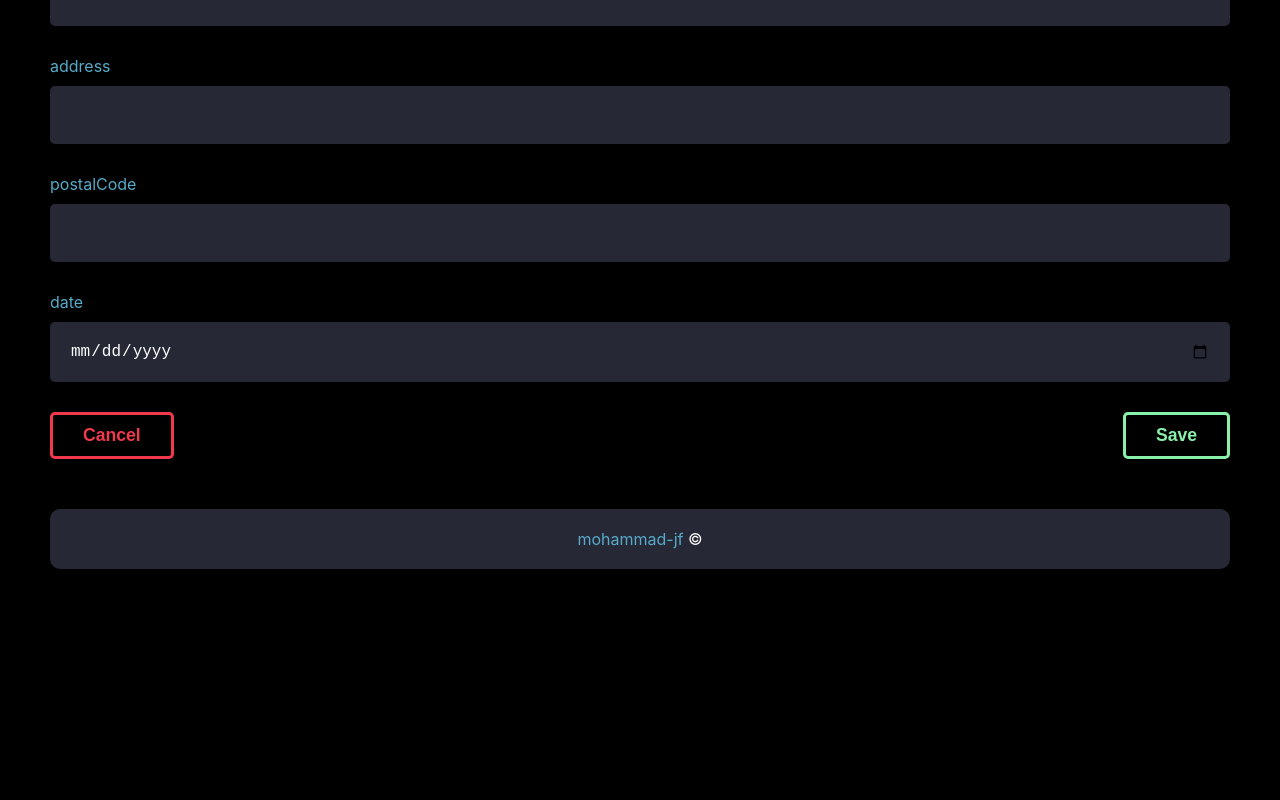
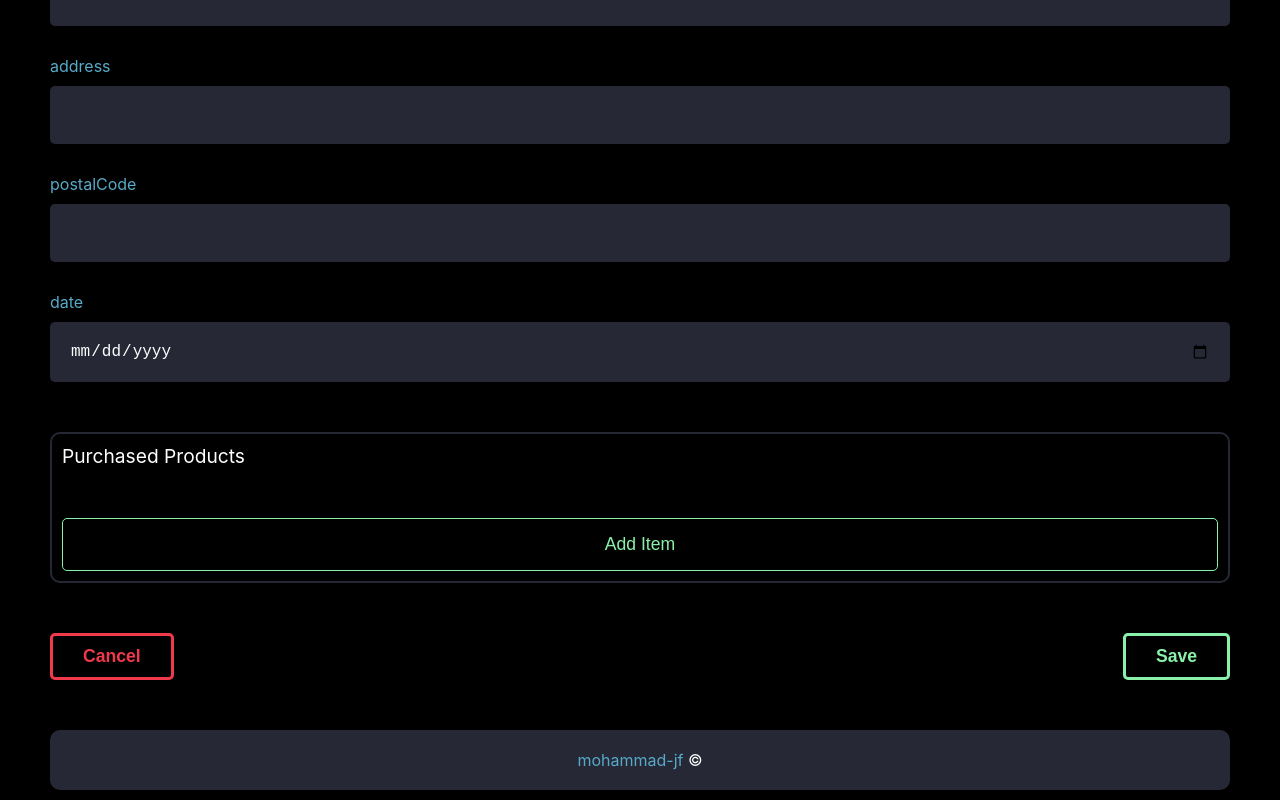
Before and after one commit to Mohammad-jf/next-crm-project, a Next.js app: page /add-customer in a window 1280 px wide. Shown: the part 662-1462 px from the top of the page. Before the commit the page ends 1241 px from the top, so only its background shows below. Built offline with nearby package versions, Linux system fonts and the light colour scheme.

Commit message:
itemList component

```diff
--- a/components/module/Form.jsx
+++ b/components/module/Form.jsx
@@ -1,4 +1,5 @@
 import FormInput from "./FormInput"
+import ItemList from "./ItemList";
 
 const Form = ({ formData, setFormData }) => {
 
@@ -14,6 +15,7 @@ const Form = ({ formData, setFormData }) => {
             <FormInput name='address' value={formData.address} label='address' type='text' onChange={formDataHandler} />
             <FormInput name='postalCode' value={formData.postalCode} label='postalCode' type='text' onChange={formDataHandler} />
             <FormInput name='date' value={formData.date} label='date' type='date' onChange={formDataHandler} />
+            <ItemList formData={formData} setFormData={setFormData} />
         </div>
     )
 }
--- /dev/null
+++ b/components/module/ItemList.jsx
@@ -0,0 +1,50 @@
+import React, { useState } from 'react'
+import FormInput from './FormInput';
+
+
+const ItemList = ({ formData, setFormData }) => {
+    const { products } = formData;
+
+    const addHandler = () => {
+        setFormData({ ...formData, products: [...products, { name: '', price: '', qty: '' }] });
+        console.log(products)
+    }
+
+
+    const changeHandler = (e, index) => {
+        const { name, value } = e.target
+        const newProducts = [...products]
+        newProducts[index][name] = value;
+
+        setFormData({ ...formData, products: newProducts })
+    }
+
+    const deleteHandler = (i) => {
+        const newProducts = products.filter((item, index) => index !== i);
+        setFormData({ ...formData, products: newProducts })
+    }
+
+
+    return (
+        <div className='item-list'>
+            <p>Purchased Products</p>
+            {products.map((product, i) => (
+                <div className="form-input__list" key={i}>
+                    <FormInput name='name' label='Name' type='text' value={product.name}
+                        onChange={(e) => changeHandler(e, i)} />
+
+                    <div>
+                        <FormInput name='price' label='Price' type='text' value={product.price}
+                            onChange={(e) => changeHandler(e, i)} />
+                        <FormInput name='qty' label='Qty' type='number' value={product.qty}
+                            onChange={(e) => changeHandler(e, i)} />
+                    </div>
+                    <button onClick={(e) => deleteHandler(i)}>Remove</button>
+                </div>
+            ))}
+            <button onClick={addHandler}>Add Item</button>
+        </div>
+    )
+}
+
+export default ItemList
```
